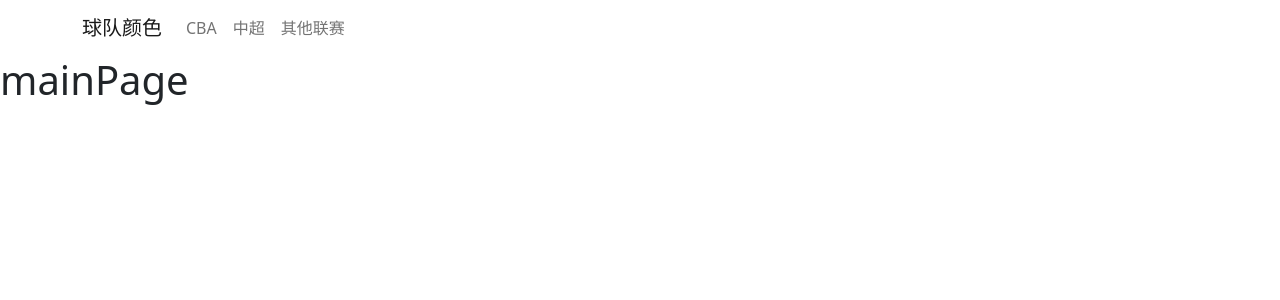
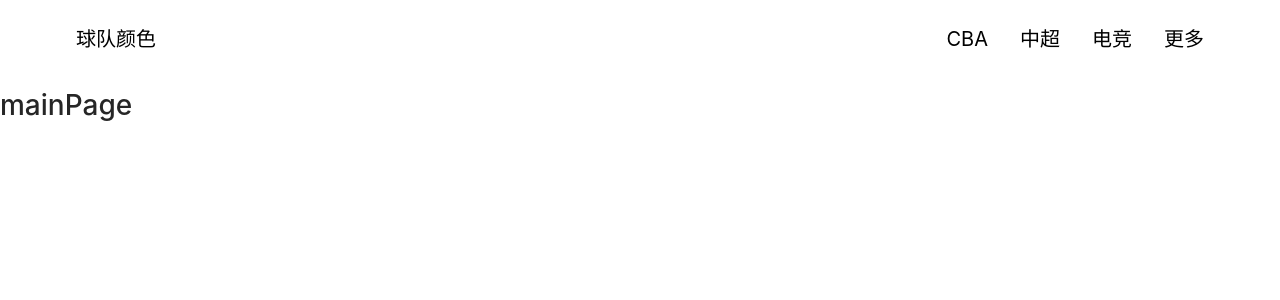
Before and after one commit to Izzy1647/teamcolor, a React (Create React App) app: page / in a window 1280 px wide. Shown: the top 300 px of the page. Built offline with nearby package versions, Linux system fonts and the light colour scheme.

Commit message:
re-implement top navbar (reomve bootstrap)

```diff
--- a/package.json
+++ b/package.json
@@ -7,9 +7,7 @@
     "@testing-library/react": "^12.1.2",
     "@testing-library/user-event": "^13.5.0",
     "antd": "^4.18.4",
-    "bootstrap": "5.1.3",
     "react": "^17.0.2",
-    "react-bootstrap": "^2.1.1",
     "react-dom": "^17.0.2",
     "react-icons": "^4.3.1",
     "react-router-dom": "^6.2.1",
--- a/src/App.js
+++ b/src/App.js
@@ -3,8 +3,7 @@ import { BrowserRouter as Router, Routes, Route } from 'react-router-dom'
 import NavBar from './components/NavBar'
 import MainPage from './modules/Mainpage'
 
-import 'bootstrap/dist/css/bootstrap.min.css'
-
+import 'antd/dist/antd.css'
 
 export default function App() {
   return (
@@ -13,12 +12,31 @@ export default function App() {
       <Routes>
         <Route path="/" element={<MainPage />} />
         <Route path="/home" element={<Home />} />
+        <Route path="/cba" element={<Cba />} />
+        <Route path="/csa" element={<Csa />} />
+        <Route path="/esports" element={<Esports />} />
+        <Route path="/more" element={<More />} />
       </Routes>
     </Router>
   )
 }
 
-
 function Home() {
   return <div>home</div>
 }
+
+function Cba() {
+  return <div>cba</div>
+}
+
+function Csa() {
+  return <div>csa</div>
+}
+
+function Esports() {
+  return <div>esports</div>
+}
+
+function More() {
+  return <div>more</div>
+}
--- a/src/components/NavBar/index.js
+++ b/src/components/NavBar/index.js
@@ -1,22 +1,32 @@
 import React from 'react'
-import { Navbar, Container, Nav } from 'react-bootstrap'
 
 import './style.css'
 
 const NavBar = () => {
   return (
-    <>
-      <Navbar bg="myWhite" >
-        <Container>
-          <Navbar.Brand href="#home">球队颜色</Navbar.Brand>
-          <Nav className="me-auto">
-            <Nav.Link href="#home">CBA</Nav.Link>
-            <Nav.Link href="#features">中超</Nav.Link>
-            <Nav.Link href="#pricing">其他联赛</Nav.Link>
-          </Nav>
-        </Container>
-      </Navbar>
-    </>
+    <div className='wrap'>
+      <ul className="topnav">
+        <li>
+          <a className="site-title" href="home">
+            球队颜色
+          </a>
+        </li>
+        <div className="right">
+          <li>
+            <a href="cba">CBA</a>
+          </li>
+          <li>
+            <a href="csa">中超</a>
+          </li>
+          <li>
+            <a href="esports">电竞</a>
+          </li>
+          <li>
+            <a href="more">更多</a>
+          </li>
+        </div>
+      </ul>
+    </div>
   )
 }
 
--- a/src/components/NavBar/style.css
+++ b/src/components/NavBar/style.css
@@ -1,4 +1,50 @@
-/* custom navbar backgroud */
-.bg-myWhite {
-  background-color: white;
+body {
+  margin: 0;
 }
+
+ul.topnav {
+  list-style-type: none;
+  /* margin: 30; */
+  /* padding: 30; */
+  overflow: hidden;
+  display: flex;
+  /* background-color: #333; */
+}
+
+ul.topnav li {
+  float: left;
+}
+
+ul.topnav li a {
+  display: block;
+  color: black;
+  text-align: center;
+  padding: 14px 16px;
+  text-decoration: none;
+  font-size: 20px;
+}
+
+/* ul.topnav li a:hover:not(.active) {background-color: #111;}
+
+ul.topnav li a.active {background-color: #04AA6D;} */
+
+.right {
+  /* border: 1px red solid; */
+  margin-left: auto;
+  margin-right: 40px;
+}
+
+.site-title {
+  font-weight: 500;
+}
+
+.wrap {
+  margin: 10px 20px;
+}
+
+@media screen and (max-width: 600px) {
+  ul.topnav li.right,
+  ul.topnav li {
+    float: none;
+  }
+}
```
Also changed, not shown: 1 other file (tests, documents, lock files or other folders).
